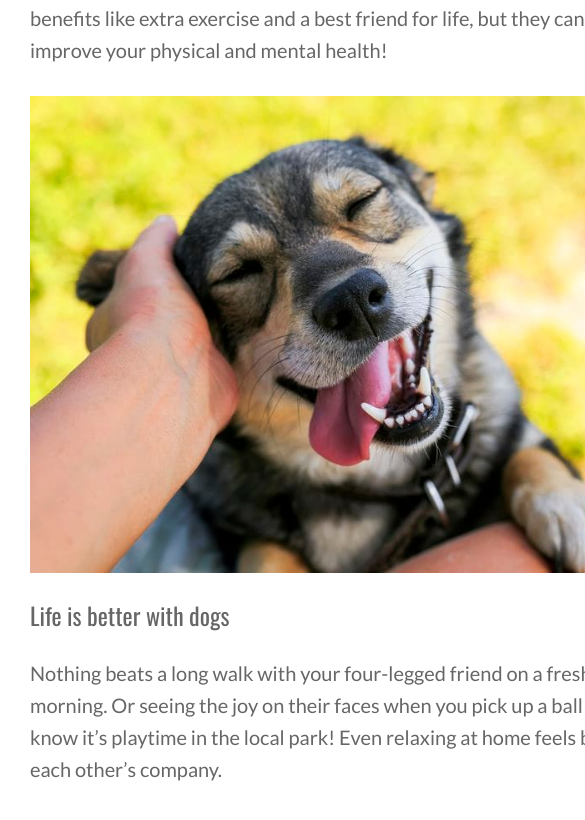
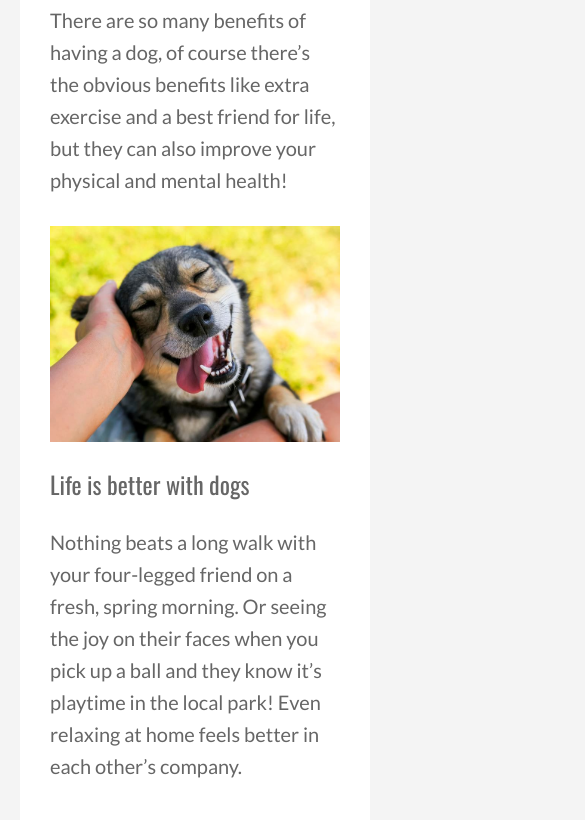
Before and after one commit to Alejandro-Fuste/Projects, a plain HTML site: page index.html in a window 390 px wide. Shown: the part 329-1149 px from the top of the page, 585 px wide, since content can reach past the window. Drawn offline with nearby package versions, Linux system fonts and the light colour scheme.

Commit message:
Updated CSS for mobile

```diff
--- a/style.css
+++ b/style.css
@@ -77,4 +77,8 @@ p {
 		display: flex;
 		width: 100%;
 	}
+
+	.container {
+		width: 350px;
+	}
 }
```
